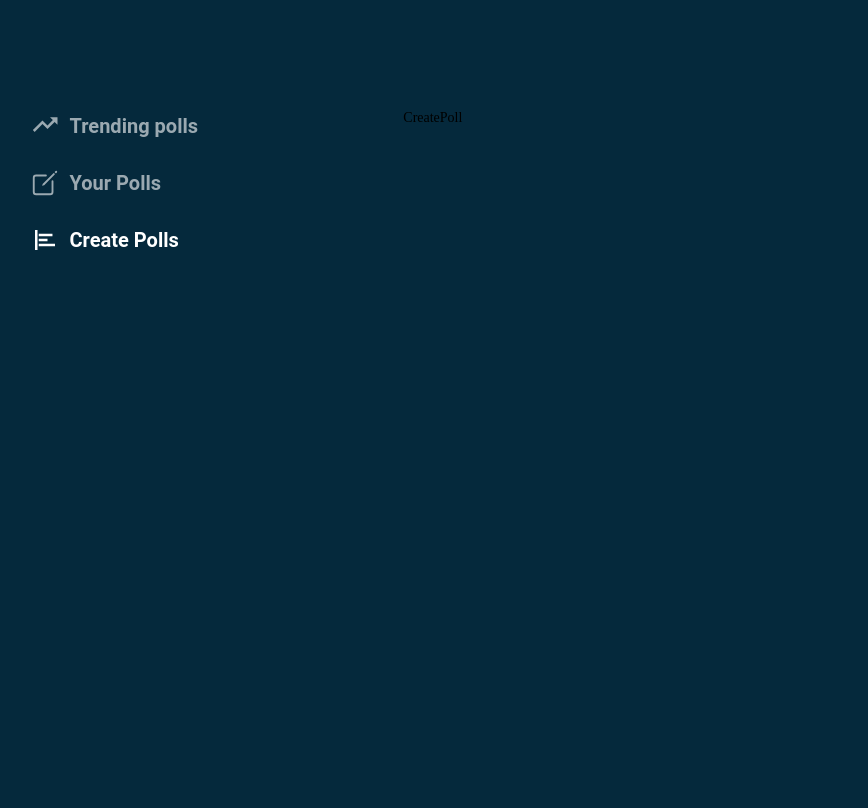
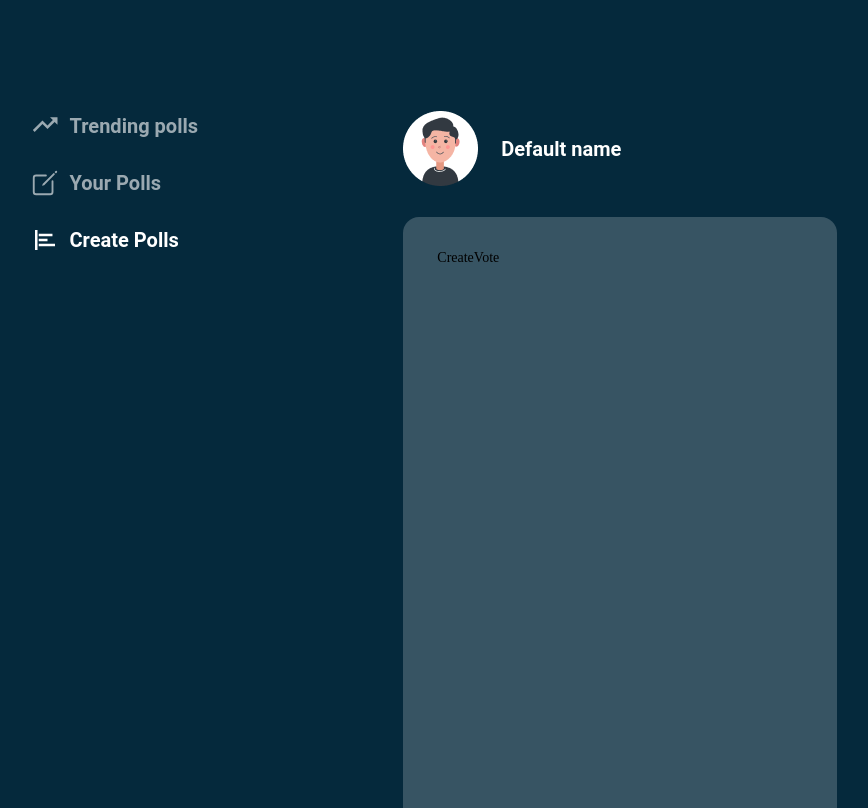
Before and after one commit to martinyis/Vote-me, a React (Create React App) app: page /createpoll in a window 1280 px wide. Shown: the whole page, without its empty margins (89-957 px from the left). Built offline with nearby package versions, Linux system fonts and the light colour scheme.

Commit message:
Added creatPoll component

```diff
--- a/src/App.css
+++ b/src/App.css
@@ -52,6 +52,7 @@
   overflow: hidden;
   display: flex;
   height: 648px;
+  width: 434px;
 }
 .vote-container {
   overflow: hidden;
--- a/src/components/CreatePoll.jsx
+++ b/src/components/CreatePoll.jsx
@@ -1,5 +1,13 @@
+import CreateVote from './CreateVote';
+import Profile from './Profile';
+
 const CreatePoll = () => {
-  return <div>CreatePoll</div>;
+  return (
+    <div>
+      <Profile />
+      <CreateVote />
+    </div>
+  );
 };
 
 export default CreatePoll;
--- /dev/null
+++ b/src/components/CreateVote.jsx
@@ -0,0 +1,5 @@
+const CreateVote = () => {
+  return <div className="vote-box">CreateVote</div>;
+};
+
+export default CreateVote;
```
